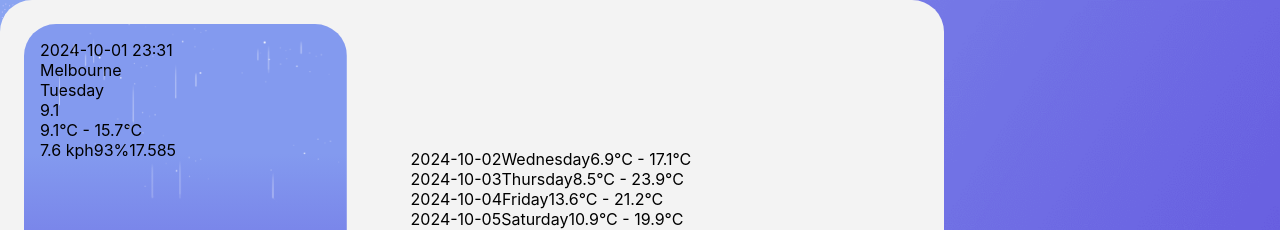
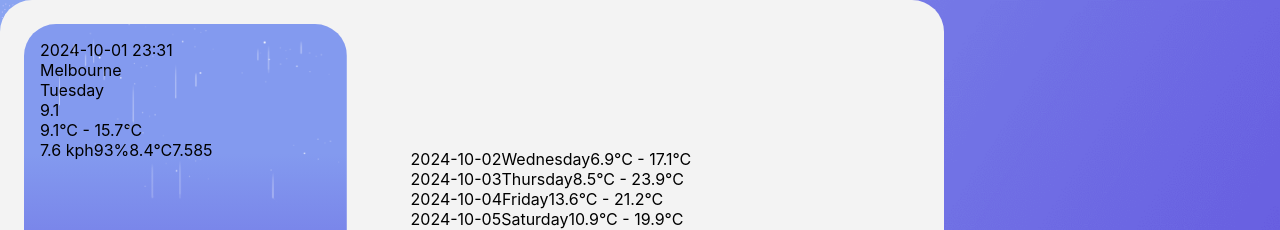
Before and after one commit to KwonZhu/weather-application, a React (Create React App) app: page / in a window 1280 px wide. Shown: the top 230 px of the page. Built offline with nearby package versions, Linux system fonts and the light colour scheme.

Commit message:
fetch changed from uv to somatosensoryTemp

```diff
--- a/src/App.js
+++ b/src/App.js
@@ -56,7 +56,7 @@
     condition: 'Moderate rain',
     windSpeed: '7.6 kph',
     humidity: '93%',
-    uv: '1',
+    somatosensoryTemp: '8.4°C',
     pm25: '7.585',
   },
   fourDaysForecast: [
@@ -77,7 +77,7 @@
   //     condition: '',
   //     windSpeed: '',
   //     humidity: '',
-  //     uv: '',
+  //     somatosensoryTemp: '',
   //     pm25: '',
   //   },
   //   fourDaysForecast: [],
@@ -99,7 +99,7 @@
   //       condition: { text: condition }
   //       wind_kph: windSpeed,
   //       humidity,
-  //       uv,
+  //       feelslike_c: somatosensoryTemp,
   //       air_quality: { pm2_5: pm25 },
   //     },
   //     forecast: { forecastday },
@@ -126,7 +126,7 @@
   //       condition,
   //       windSpeed,
   //       humidity,
-  //       uv,
+  //       somatosensoryTemp: `${somatosensoryTemp}°C`,
   //       pm25,
   //     },
   //     fourDaysForecast,
@@ -175,7 +175,7 @@
         <p>Condition: {weather.today.condition}</p>
         <p>Wind Speed: {weather.today.windSpeed} kph</p>
         <p>Humidity: {weather.today.humidity}%</p>
-        <p>UV Index: {weather.today.uv}</p>
+        <p>somatosensory Temperature: {weather.today.somatosensoryTemp}</p>
         <p>Temperature Range: {weather.today.tempRange}</p>
         <p>PM25: {weather.today.pm25}</p>
       </div> */}
@@ -207,7 +207,7 @@
             <WeatherInfos
               windSpeed={weather.today.windSpeed}
               humidity={weather.today.humidity}
-              uv={weather.today.uv}
+              somatosensoryTemp={weather.today.somatosensoryTemp}
               pm25={weather.today.pm25}
             />
           </div>
@@ -254,7 +254,7 @@
 //         "temp_c": 14.4,
 //         "wind_kph": 34.6,
 //         "humidity": 77,
-//         "uv": 1.0,
+//         "somatosensoryTemp": 8.4,
 //         "air_quality": {
 //             "pm2_5": 15.355,
 //         }
--- a/src/components/WeatherInfos.js
+++ b/src/components/WeatherInfos.js
@@ -1,7 +1,7 @@
 import React from 'react';
 import Flex from '../utilities/Flex';
 
-function WeatherInfos({ windSpeed, humidity, uv, pm25 }) {
+function WeatherInfos({ windSpeed, humidity, somatosensoryTemp, pm25 }) {
   return (
     <Flex>
       {/* {Object.entries(infos).map(([key, value]) => (
@@ -10,7 +10,7 @@
 
       <div>{windSpeed}</div>
       <div>{humidity}</div>
-      <div>{uv}</div>
+      <div>{somatosensoryTemp}</div>
       <div>{pm25}</div>
     </Flex>
   );
```
